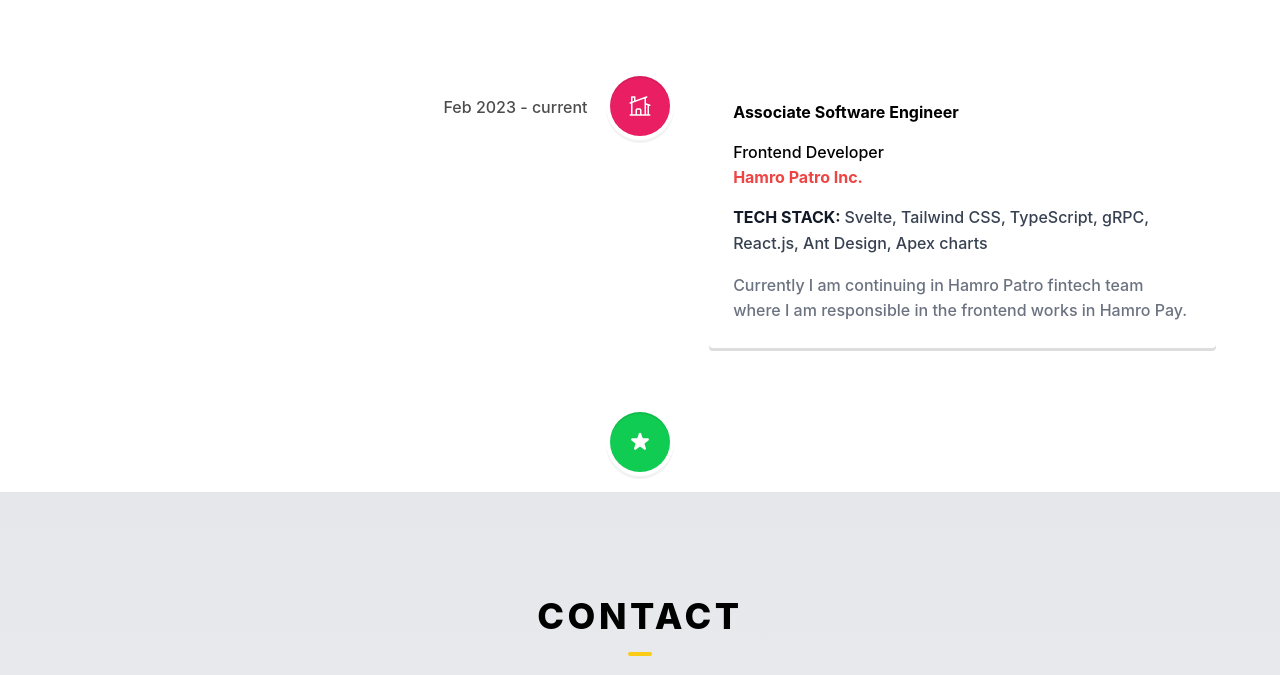
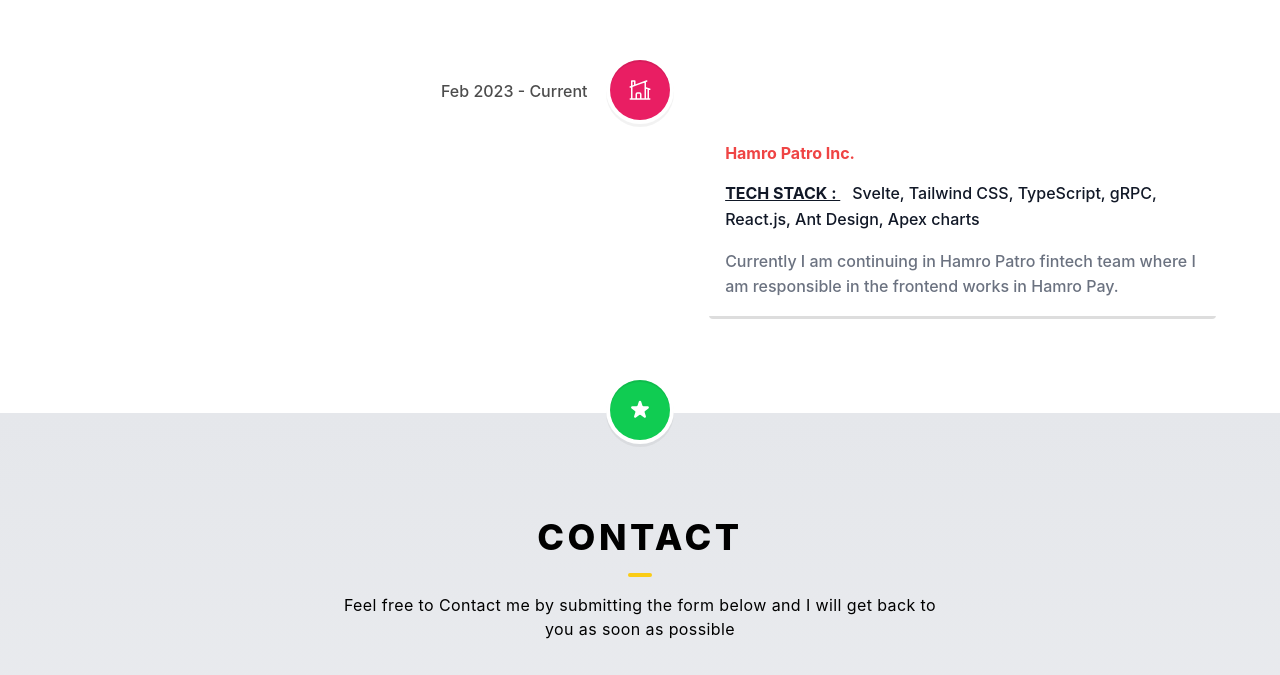
Before and after one commit to mukeshadhikari118/myportfolio, a Next.js app: page / in a window 1280 px wide. Shown: the part 3093-3768 px from the top of the page. Built offline with nearby package versions, Linux system fonts and the light colour scheme.

Commit message:
fix: fix experience and resume

```diff
--- a/components/Experience.jsx
+++ b/components/Experience.jsx
@@ -4,8 +4,10 @@
 import {StarIcon} from "@heroicons/react/solid";
 import {MenuIcon} from "@heroicons/react/outline";
 import PageIntro from "./PageIntro";
+import {useSelector} from "react-redux";
 
 function Experience(props) {
+    const mode = useSelector((state) => state.theme?.theme);
     return (
         <div>
             <PageIntro
@@ -22,30 +24,34 @@
                     </svg>
                     }
                 >
+                   <div className={`${mode ? "bg-gray-800":"bg-white"} text-white p-4`}>
                        <h3 className="vertical-timeline-element-title font-bold">Internship</h3>
                        <p className='font-light'>Frontend Developer</p>
                        <h4 className="vertical-timeline-element-subtitle text-red-500 font-bold">Hamro Patro Inc.</h4>
-                    <p className='text-gray-700 text-sm'>
-                        <span className='font-bold uppercase text-gray-900 text-base'>Tech stack: </span> Svelte, Tailwind CSS, TypeScript, gRPC
+                       <p className={` ${mode ? "text-white":"text-gray-900"} text-sm`}>
+                           <span className='font-bold uppercase text-base underline mr-3'> Tech stack : </span>  Svelte, Tailwind CSS, TypeScript, gRPC
                        </p>
-                    <p className='text-gray-500 text-sm'>During this 3 months I was involved with the frontend team to make smooth user interface in Hamro Pay, a new payment wallet system in Nepal.</p>
+                       <p className={`${mode? "text-white":"text-gray-500"} text-sm`}>During this 3 months I was involved with the frontend team to make smooth user interface in Hamro Pay, a new payment wallet system in Nepal.</p>
+                   </div>
                 </VerticalTimelineElement>
                 <VerticalTimelineElement
                     className="vertical-timeline-element--work"
-                    date="Feb 2023 - current"
+                    date="Feb 2023 - Current"
                     iconStyle={{ background: 'rgb(233, 30, 99)', color: '#fff' }}
                     icon={<svg xmlns="http://www.w3.org/2000/svg" fill="none" viewBox="0 0 24 24" strokeWidth={1.5} stroke="currentColor" className="w-6 h-6">
                         <path strokeLinecap="round" strokeLinejoin="round" d="M8.25 21v-4.875c0-.621.504-1.125 1.125-1.125h2.25c.621 0 1.125.504 1.125 1.125V21m0 0h4.5V3.545M12.75 21h7.5V10.75M2.25 21h1.5m18 0h-18M2.25 9l4.5-1.636M18.75 3l-1.5.545m0 6.205l3 1m1.5.5l-1.5-.5M6.75 7.364V3h-3v18m3-13.636l10.5-3.819" />
                     </svg>
                     }
                 >
+                    <div className={`${mode ? "bg-gray-800":"bg-white"} text-white p-4`}>
                         <h3 className="vertical-timeline-element-title font-bold">Associate Software Engineer</h3>
                         <p className='font-light'>Frontend Developer</p>
                         <h4 className="vertical-timeline-element-subtitle text-red-500 font-bold">Hamro Patro Inc.</h4>
-                    <p className='text-gray-700 text-sm'>
-                        <span className='font-bold uppercase text-gray-900 text-base'>Tech stack: </span> Svelte, Tailwind CSS, TypeScript, gRPC, React.js, Ant Design, Apex charts
+                        <p className={` ${mode ? "text-white":"text-gray-900"} text-sm`}>
+                            <span className='font-bold uppercase text-base underline mr-3'>Tech stack : </span> Svelte, Tailwind CSS, TypeScript, gRPC, React.js, Ant Design, Apex charts
                         </p>
-                    <p className='text-gray-500 text-sm'>Currently I am continuing in Hamro Patro fintech team where I am responsible in the frontend works in Hamro Pay.</p>
+                        <p  className= {`${mode? "text-white":"text-gray-500"} text-sm`}>Currently I am continuing in Hamro Patro fintech team where I am responsible in the frontend works in Hamro Pay.</p>
+                    </div>
                 </VerticalTimelineElement>
                 <VerticalTimelineElement
                     iconStyle={{ background: 'rgb(16, 204, 82)', color: '#fff' }}
--- a/styles/globals.css
+++ b/styles/globals.css
@@ -15,6 +15,11 @@
   box-sizing: border-box;
 }
 
+.vertical-timeline-element-content{
+  padding: 0 !important;
+}
+
+
 @tailwind base;
 @tailwind components;
 @tailwind utilities;
```
Also changed, not shown: 1 other file (tests, documents, lock files or other folders). Lines whose indentation alone changed are shown as unchanged.
